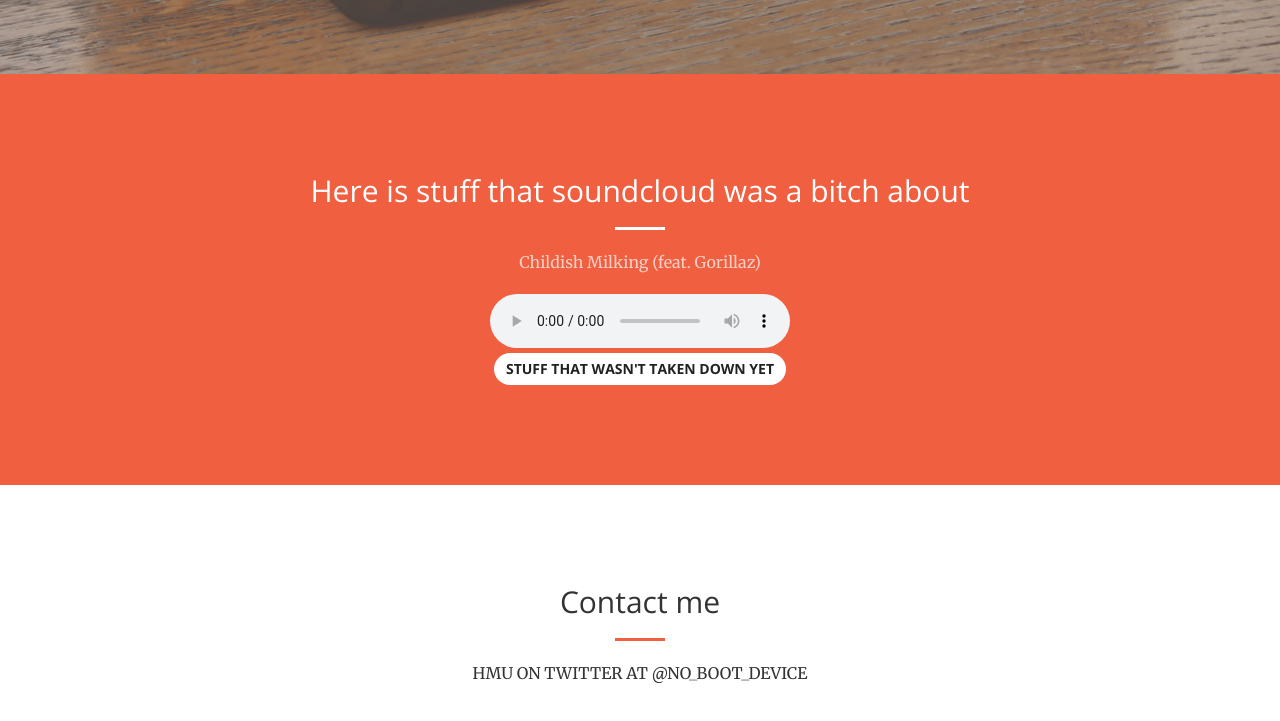
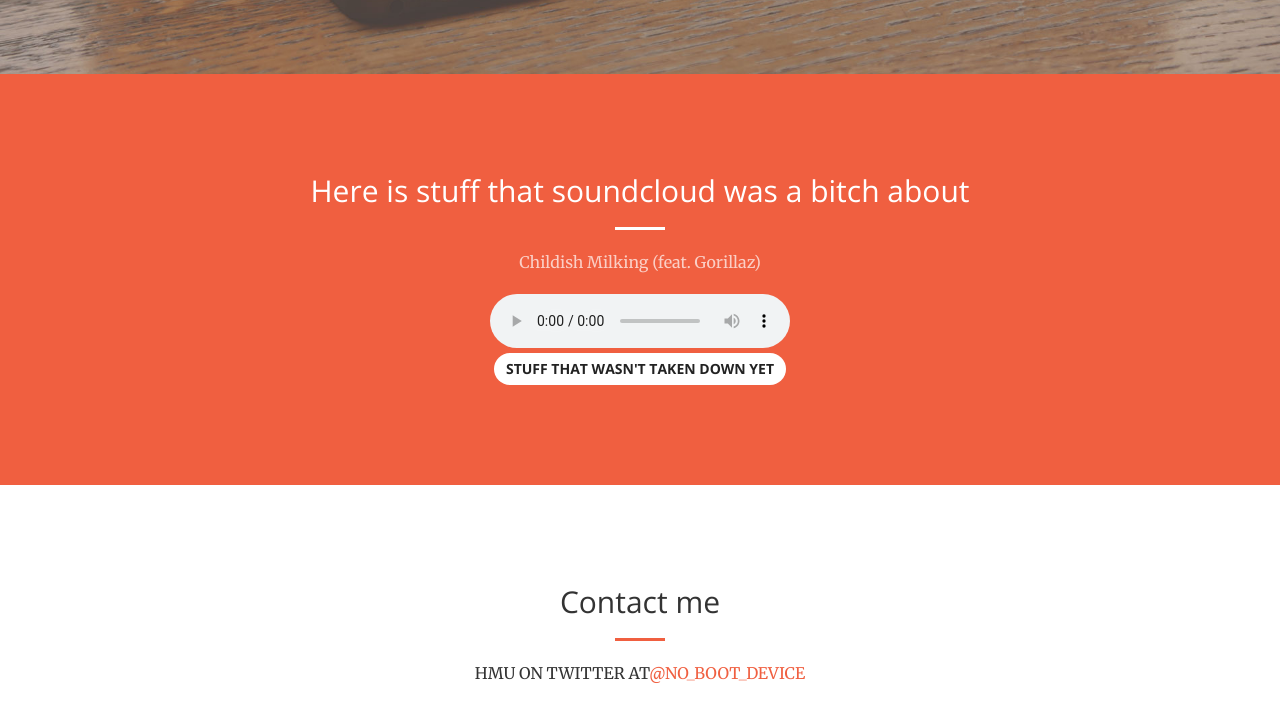
Before and after one commit to nekojirusou/shiny-spoon, a plain HTML site: page index.html in a window 1280 px wide. Shown: the part 726-1447 px from the top of the page. Drawn offline with nearby package versions, Linux system fonts and the light colour scheme.

Commit message:
added twitter

```diff
--- a/index.html
+++ b/index.html
@@ -100,7 +100,7 @@
                 <div class="col-lg-8 col-lg-offset-2 text-center">
                     <h2 class="section-heading">Contact me</h2>
                     <hr class="primary">
-                    <p>HMU ON TWITTER AT @NO_BOOT_DEVICE</p>
+                    <p>HMU ON TWITTER AT<a href="https://twitter.com/NO_BOOT_DEVICE">@NO_BOOT_DEVICE</a></p>
                 </div>
             </div>
         </div>
```
